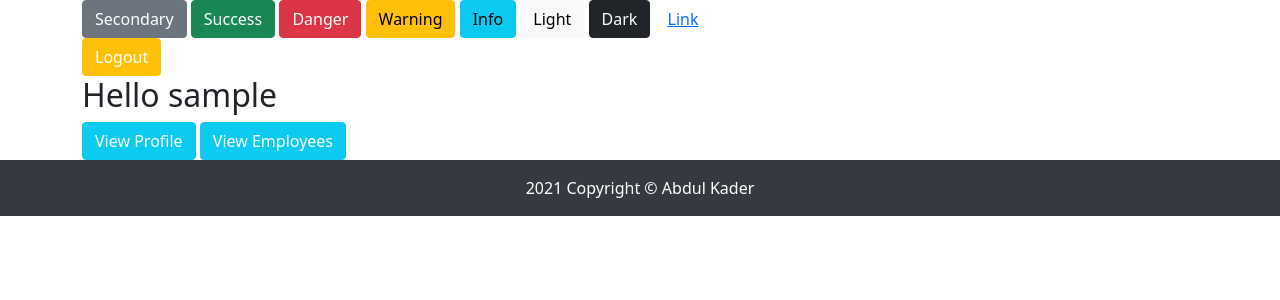
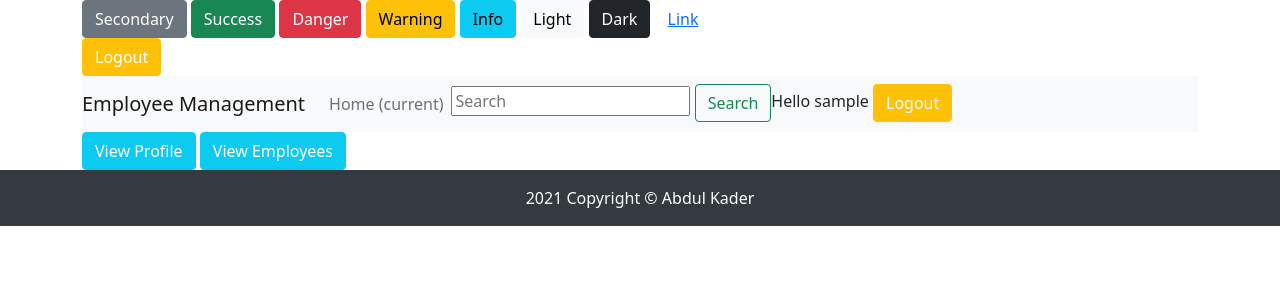
Before and after one commit to kaderabdul79/employee_management, a PHP site: page /views/homepage.php in a window 1280 px wide. Shown: the top 300 px of the page. Run offline with PHP 8.4, Linux system fonts and the light colour scheme; the visitor is signed in with stand-in values (Sample User, id 1).

Commit message:
header design and included

```diff
--- /dev/null
+++ b/employee/views/header.php
@@ -0,0 +1,25 @@
+<div class="container">
+        <div class="row">
+            <div class="col-md-12">
+                <nav class="navbar navbar-expand-lg navbar-light bg-light">
+                <a class="navbar-brand" href="#">Employee Management</a>
+
+                <div class="collapse navbar-collapse" id="navbarSupportedContent">
+                    <ul class="navbar-nav mr-auto">
+                    <li class="nav-item active">
+                        <a class="nav-link" href="homepage.php">Home <span class="sr-only">(current)</span></a>
+                    </li>
+
+                    <form class="form-inline my-2 my-lg-0">
+                    <input class=" mr-sm-22" type="search" placeholder="Search" aria-label="Search">
+                    <button class="btn btn-outline-success my-2 my-sm-0" type="submit">Search</button>
+                    </form>
+                    <li><?php echo "Hello"." ".$_SESSION['username']; ?>
+                        <button type="button" class="btn btn-warning"><a class="" href="logout.php">Logout</a></button>
+                    </li>
+                    </ul>
+                </div>
+                </nav>
+        </div>
+    </div>
+</div>
--- a/employee/views/homepage.php
+++ b/employee/views/homepage.php
@@ -1,4 +1,7 @@
-<?php include('master.php'); ?>
+<?php
+ session_start();
+ include('master.php'); ?>
+<?php include('header.php'); ?>
 <!DOCTYPE html>
 <html lang="en">
 <head>
@@ -12,7 +15,7 @@
     <div class="container">
         <div class="row">
             <div class="col-md-12">
-                <h2>Hello <?php session_start(); echo $_SESSION['username']; ?></h2>
+                <!-- <h2>Hello <?php echo $_SESSION['username']; ?></h2> -->
                 <button type="button" class="btn btn-info"><a href="viewProfile.php">View Profile</a></button>
                 <button type="button" class="btn btn-info"><a href="viewEmployees.php">View Employees</a></button>
             </div>
--- a/employee/views/viewEmployees.php
+++ b/employee/views/viewEmployees.php
@@ -44,4 +44,4 @@ $sql = "select * from users where accounttype='employee'";
 </table>
 
 
-<?php include('footer.html'); ?>
+<?php include('footer.php'); ?>
```
